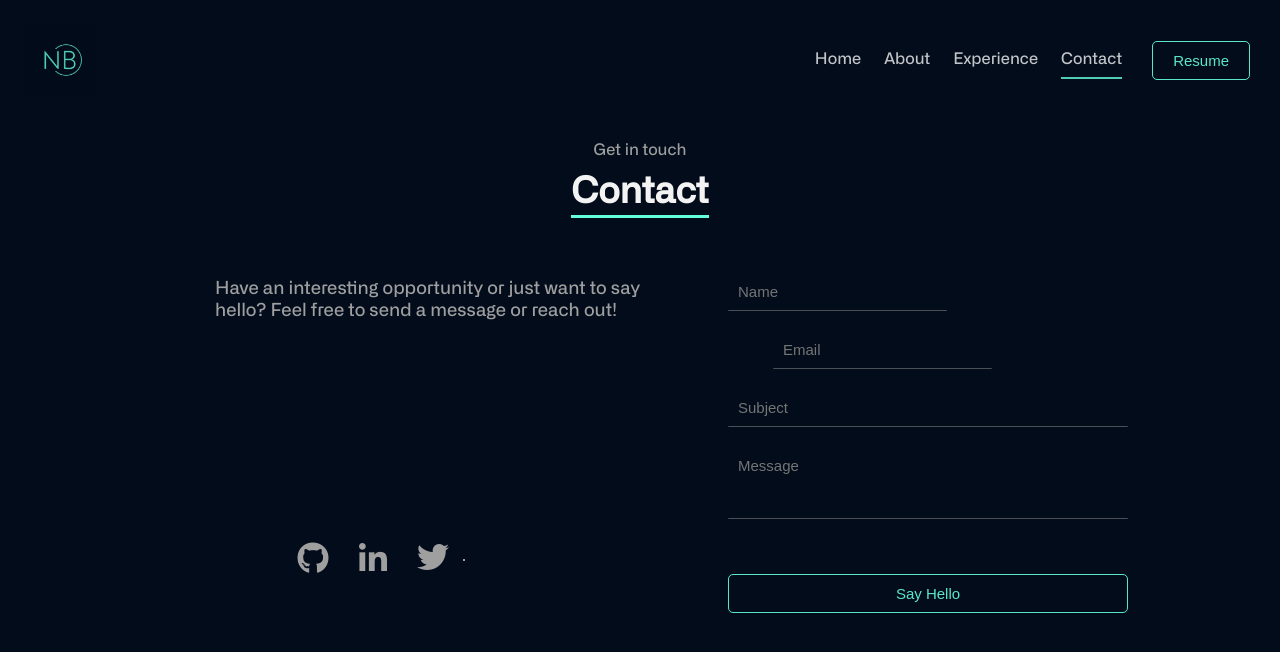
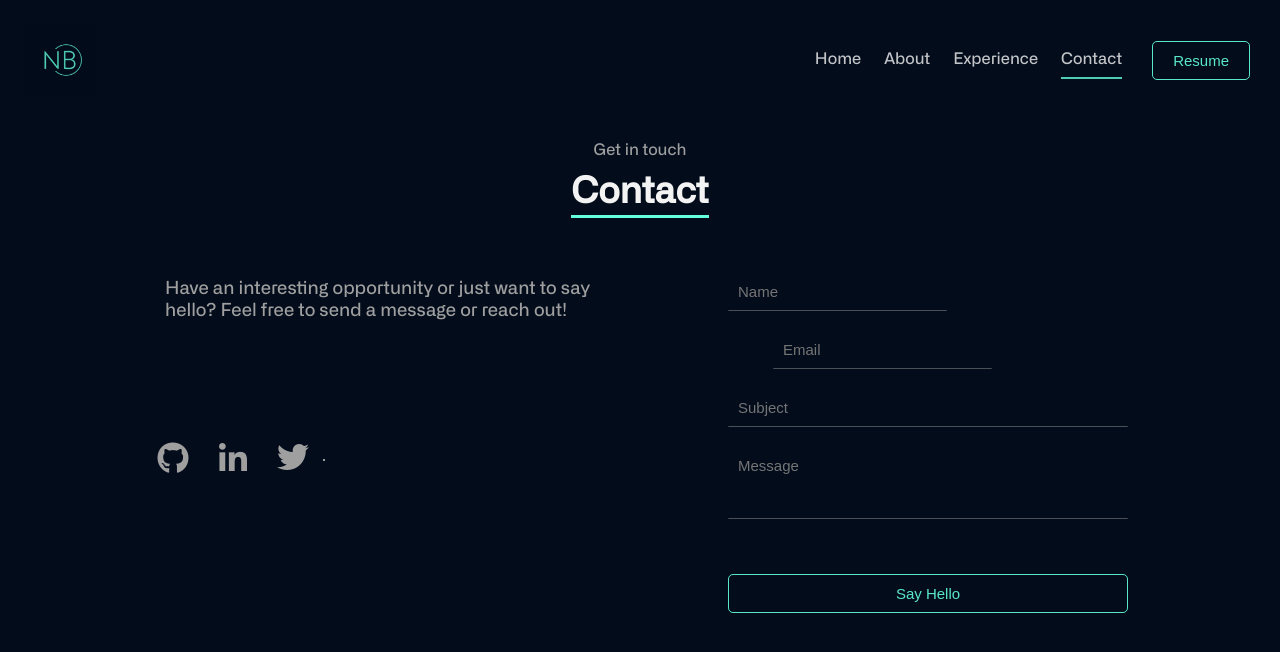
Before and after one commit to NivruthaB/react-profile, a React (Create React App) app: page /contact in a window 1280 px wide. Shown: the top 652 px of the page. Built offline with nearby package versions, Linux system fonts and the light colour scheme.

Commit message:
Update alignment of contact page

```diff
--- a/src/components/ContactInfo.tsx
+++ b/src/components/ContactInfo.tsx
@@ -5,10 +5,9 @@ import styled from "styled-components";
 
 const ContactInfo = () => {
   return (
-    <ContactInfoContainer
-    >
+    <ContactInfoContainer>
       <StyledInfoContainer>
-        <StyledRow style={{ display: 'flex', color: 'var(--secondary-text-color)', fontSize: '18px', justifyContent: 'center', width: '500px' }}>Have an interesting opportunity or just want to say hello? Feel free to send a message or reach out!</StyledRow>
+        <StyledRow style={{ display: 'flex', color: 'var(--secondary-text-color)', fontSize: '18px', justifyContent: 'center', width: '900px' }}>Have an interesting opportunity or just want to say hello? Feel free to send a message or reach out!</StyledRow>
       </StyledInfoContainer>
     </ContactInfoContainer>
   );
@@ -29,7 +28,7 @@ export const StyledRow = styled.div`
 `
 
 const ContactInfoContainer = styled(motion.div)`
-  transform: translateX(-200px);
+  transform: translateX(-250px);
   transition:0.6s ease-in-out;
   @media (max-width: 1082px) {
     transform: none;
--- a/src/components/SocialIcons.tsx
+++ b/src/components/SocialIcons.tsx
@@ -25,8 +25,8 @@ const SocialIcons = ({ isContact }) => {
           {
             opacity: [0.8, 0.5, 0.2, 0, 0, 0, 0, 0, 1],
             transform: ['rotate(-90deg)'],
-            right: ['50px', '50px', '50px', '50px', '8800px', '880px', '880px', '880px', '880px'],
-            bottom: ['10px', '10px', '10px', '10px', '150px', '150px', '150px', '150px', '150px'],
+            right: ['50px', '50px', '50px', '50px', '1020px', '1020px', '1020px', '1020px', '1020px'],
+            bottom: ['10px', '10px', '10px', '10px', '250px', '250px', '250px', '250px', '250px'],
           }
           :
           {
```
